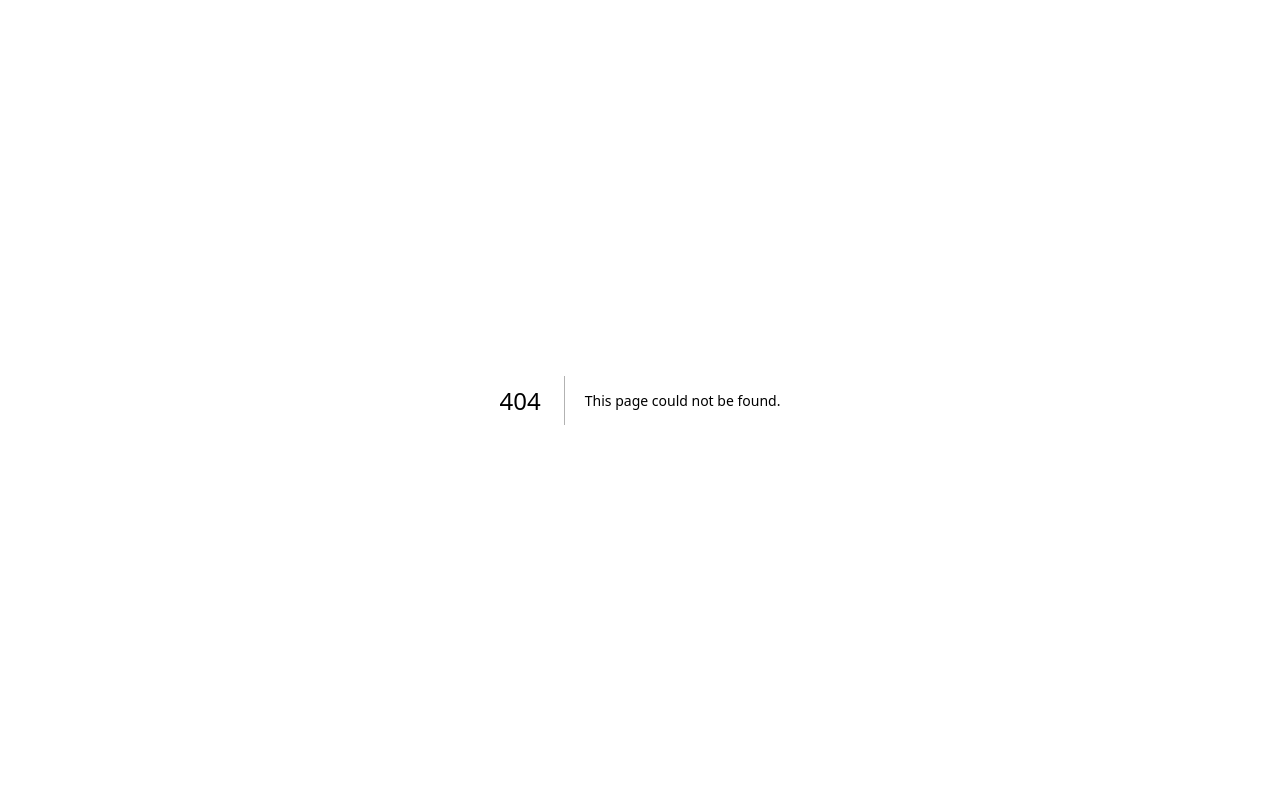
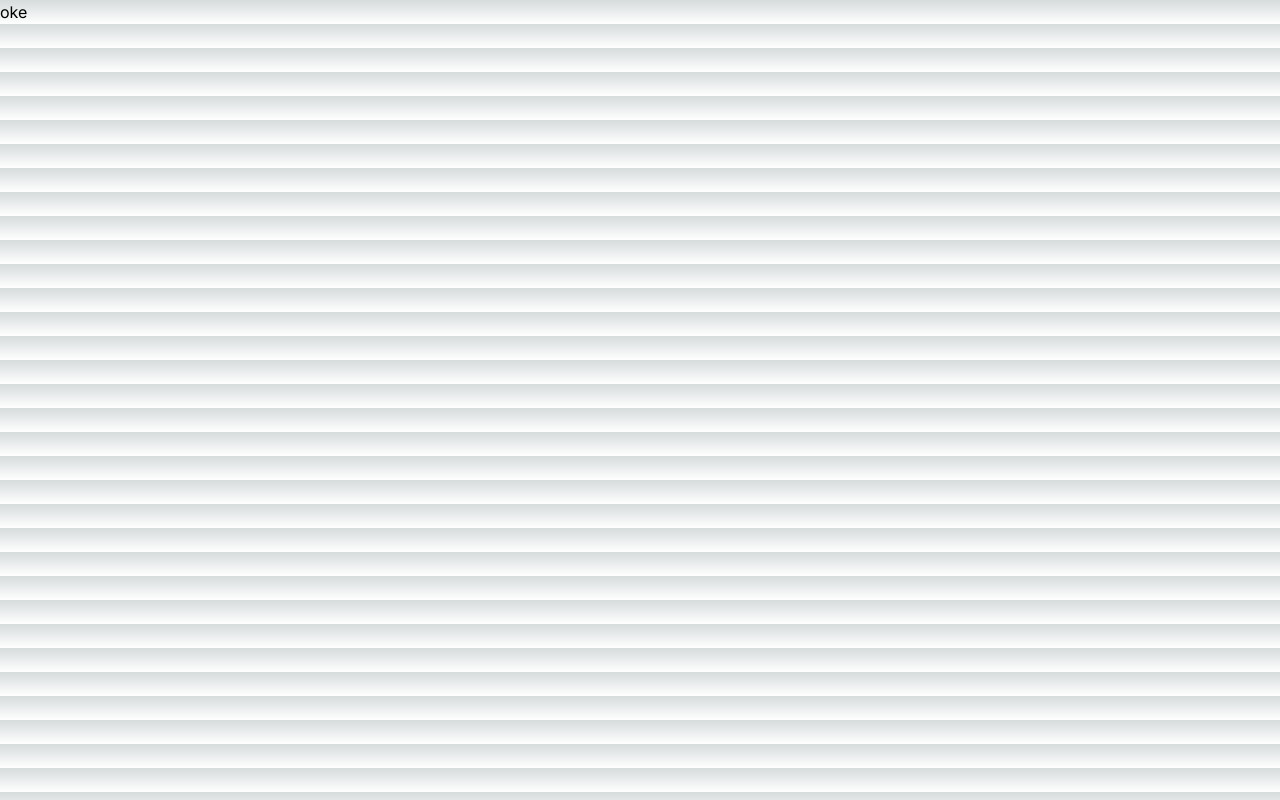
Before and after one commit to Iam7078/warehouse, a Next.js app: page /sip in a window 1280 px wide. Before the commit this address had no page. Built offline with nearby package versions, Linux system fonts and the light colour scheme.

Commit message:
feat: init add ilham

```diff
--- /dev/null
+++ b/app/sip/page.tsx
@@ -0,0 +1,9 @@
+import React from 'react'
+
+const page = () => {
+  return (
+    <div>oke</div>
+  )
+}
+
+export default page
```
